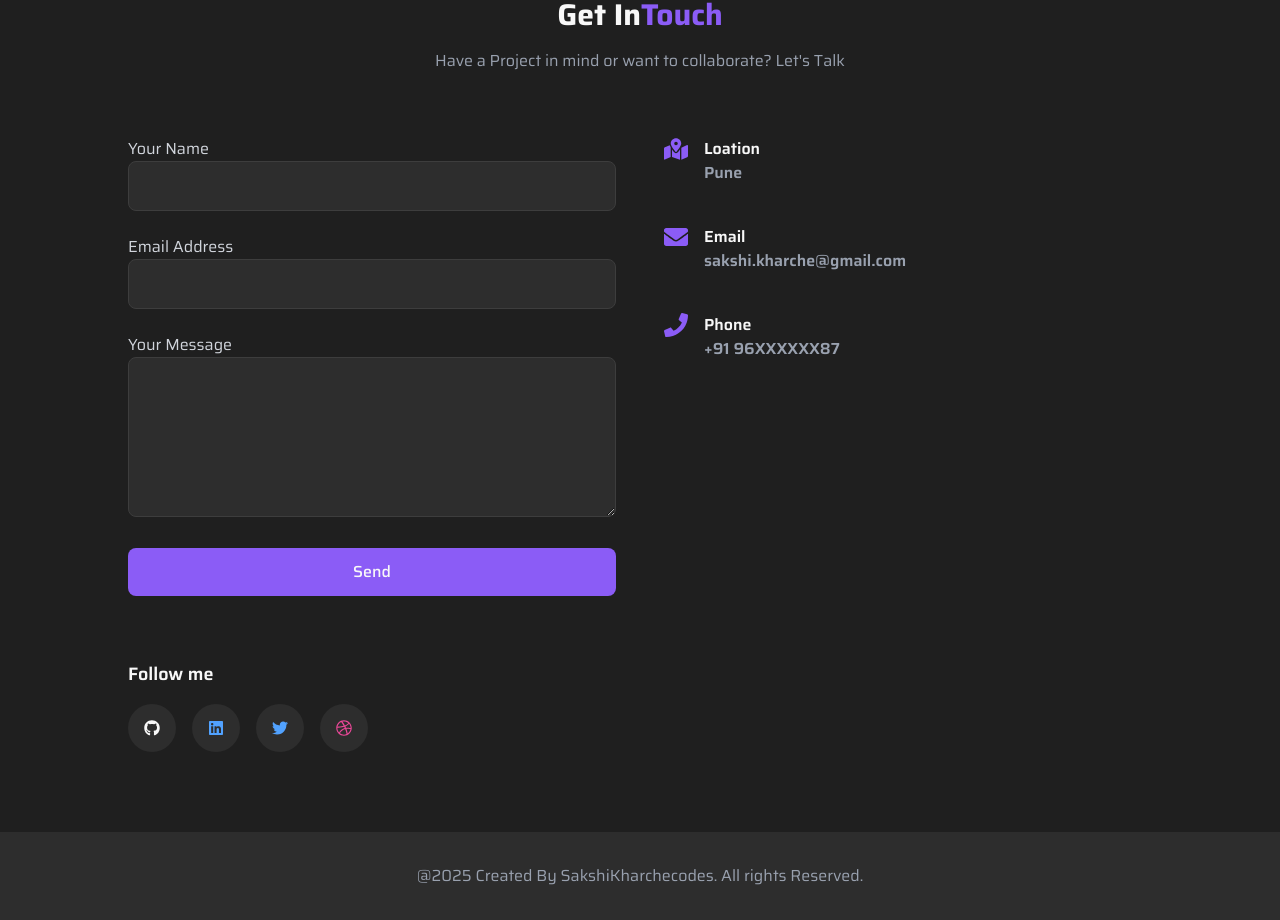
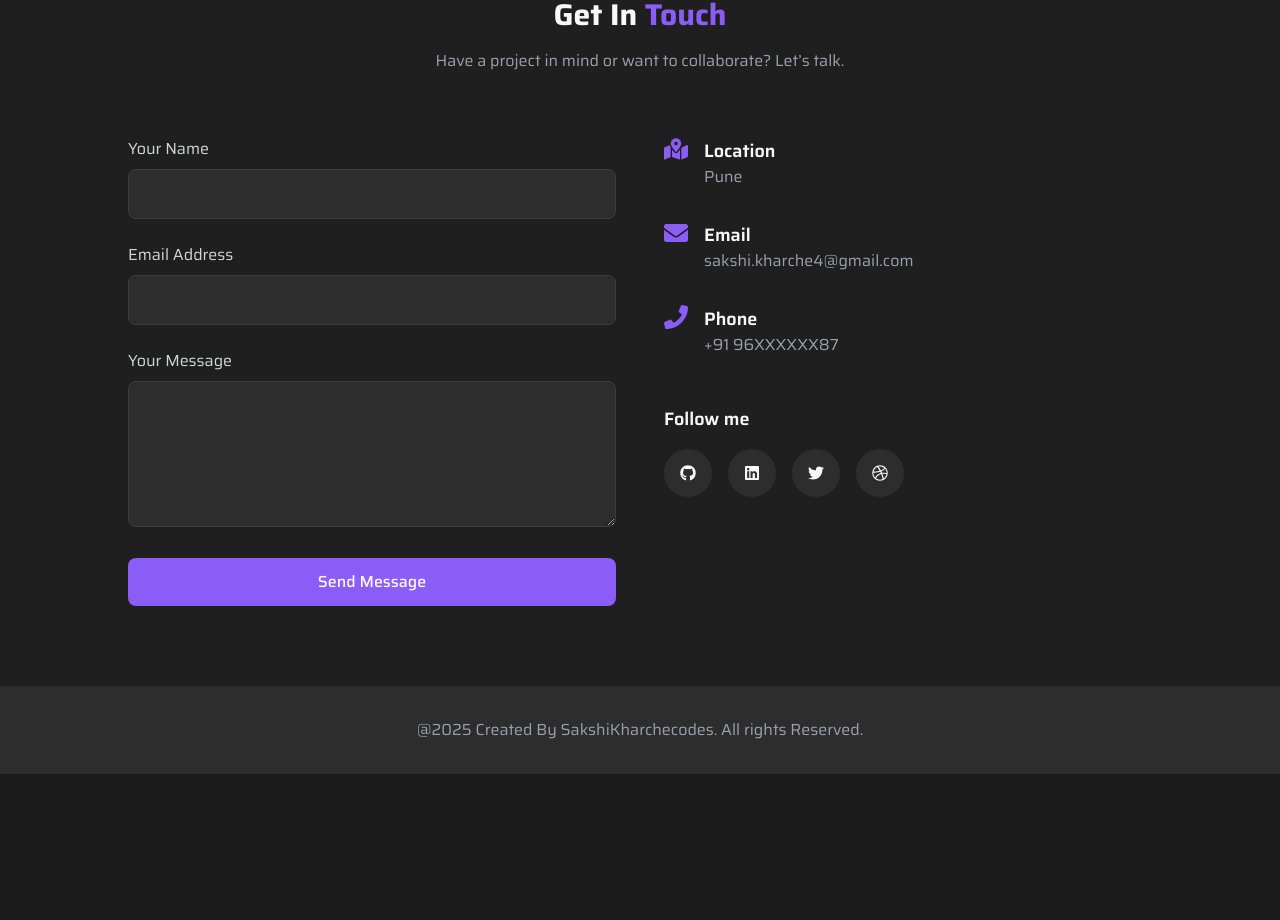
Before and after one commit to sakshikharche4/Portfolio_New, a React (Vite) app: page / in a window 1280 px wide. Shown: the part 5519-6439 px from the top of the page. After the commit the page ends 6293 px from the top, so only its background shows below. Built offline with nearby package versions, Linux system fonts and the light colour scheme.

Commit message:
Add form

```diff
--- a/src/Components/Contact.jsx
+++ b/src/Components/Contact.jsx
@@ -1,4 +1,4 @@
-import React from "react";
+import React, { useState } from "react";
 import { motion } from "framer-motion";
 import {
   FaDribbble,
@@ -11,140 +11,115 @@ import {
 } from "react-icons/fa";
 
 const Contact = () => {
+  const [result, setResult] = useState("");
+
+  const onSubmit = async (event) => {
+    event.preventDefault();
+
+    const formData = new FormData(event.target);
+    formData.append("access_key", "f32e8acf-76b4-496c-b158-59e16b773375");
+
+    try {
+      const response = await fetch("https://api.web3forms.com/submit", {
+        method: "POST",
+        body: formData,
+      });
+
+      const data = await response.json();
+      setResult(data.success ? "Thanks for reaching out! I’ll get back to you shortly." : "Something went wrong.");
+      event.target.reset();
+    } catch (error) {
+      setResult("Submission failed. Please try again.");
+    }
+  };
+
   return (
     <motion.div
+      id="contact"
       initial={{ opacity: 0, y: 50 }}
       whileInView={{ opacity: 1, y: 0 }}
       transition={{ duration: 1, ease: "easeOut" }}
       viewport={{ once: false, amount: 0.2 }}
-      id="contact"
       className="py-20 bg-dark-200"
     >
-      <div className="container mx-auo px-6">
+      <div className="container mx-auto px-6">
         <h2 className="text-3xl font-bold text-center mb-4">
-          Get In
-          <span className="text-purple">Touch</span>
+          Get In <span className="text-purple">Touch</span>
         </h2>
-        <p
-          className="text-gray-400 text-center max-w-2xl mx-auto mb-16
-"
-        >
-          Have a Project in mind or want to collaborate? Let's Talk
+
+        <p className="text-gray-400 text-center max-w-2xl mx-auto mb-16">
+          Have a project in mind or want to collaborate? Let’s talk.
         </p>
-        <div
-          className="grid grid-cols-1 lg:grid-cols-2
-gap-12 max-w-5xl mx-auto"
-        >
-          {/* contact form */}
+
+        <div className="grid grid-cols-1 lg:grid-cols-2 gap-12 max-w-5xl mx-auto">
+          {/* Contact Form */}
+          <form className="space-y-6" onSubmit={onSubmit}>
             <div>
-            <form className="space-y-6" action="">
-              <div>
-                <label htmlFor="name" className="block text-gray-300 b-2">
+              <label htmlFor="name" className="block text-gray-300 mb-2">
                 Your Name
               </label>
               <input
+                id="name"
+                name="name"
                 type="text"
+                required
                 className="w-full bg-dark-300 border border-dark-400 rounded-lg px-4 py-3 outline-none"
               />
             </div>
+
             <div>
-                <label htmlFor="email" className="block text-gray-300 b-2">
+              <label htmlFor="email" className="block text-gray-300 mb-2">
                 Email Address
               </label>
               <input
+                id="email"
+                name="email"
                 type="email"
+                required
                 className="w-full bg-dark-300 border border-dark-400 rounded-lg px-4 py-3 outline-none"
               />
             </div>
+
             <div>
-                <label htmlFor="Message" className="block text-gray-300 b-2">
+              <label htmlFor="message" className="block text-gray-300 mb-2">
                 Your Message
               </label>
               <textarea
-                  type="text"
-                  className="w-full h-40 bg-dark-300 border border-dark-400 rounded-lg px-4 py-3 outline-none"
+                id="message"
+                name="message"
+                rows="5"
+                required
+                className="w-full bg-dark-300 border border-dark-400 rounded-lg px-4 py-3 outline-none"
               />
             </div>
+
             <button
               type="submit"
-                className="w-full px-6 py-3 bg-purple rounded-lg
-font-medium hover:bg-purple-700 transition
-duration-300 cursor-pointer"
+              className="w-full px-6 py-3 bg-purple rounded-lg font-medium hover:bg-purple-700 transition duration-300"
             >
-                Send
+              Send Message
             </button>
+
+            {result && <p className="text-center text-sm mt-2">{result}</p>}
           </form>
-          </div>
-          {/* contact information */}
 
+          {/* Contact Info */}
           <div className="space-y-8">
-            <div className="flex items-start">
-              <div className=" text-purple text-2xl mr-4">
-                <FaMapMarkedAlt />
-              </div>
-              <div>
-                <h3 className="TEXT-LG font-semibold mb-2">
-                  Loation <p className="text-gray-400">Pune</p>
-                </h3>
-              </div>
-            </div>
-            <div className="flex items-start">
-              <div className=" text-purple text-2xl mr-4">
-                <FaEnvelope />
-              </div>
-              <div>
-                <h3 className="TEXT-LG font-semibold mb-2">
-                  Email{" "}
-                  <p className="text-gray-400">sakshi.kharche@gmail.com</p>
-                </h3>
-              </div>
-            </div>
-            <div className="flex items-start">
-              <div className=" text-purple text-2xl mr-4">
-                <FaPhone />
-              </div>
-              <div>
-                <h3 className="TEXT-LG font-semibold mb-2">
-                  Phone <p className="text-gray-400">+91 96XXXXXX87</p>
-                </h3>
-              </div>
-            </div>
-          </div>
+            <InfoItem icon={<FaMapMarkedAlt />} title="Location" value="Pune" />
+            <InfoItem icon={<FaEnvelope />} title="Email" value="sakshi.kharche4@gmail.com" />
+            <InfoItem icon={<FaPhone />} title="Phone" value="+91 96XXXXXX87" />
+
             <div className="pt-4">
               <h3 className="text-lg font-semibold mb-4">Follow me</h3>
               <div className="flex space-x-4">
-              <a
-                href="https://github.com/sakshikharche4"
-                className="w-12 h-12 justify-center text-shadow-dark-20000
-    rounded-full bg-dark-300 flex items-center hover:bg-dark-200 hover:text-white
-     transition duration-300"
-              >
-                <FaGithub />
-              </a>
-              <a
-                href="https://www.linkedin.com/in/sakshik2711"
-                className="w-12 h-12 justify-center text-blue-400
-    rounded-full bg-dark-300 flex items-center hover:bg-blue hover:text-white
-     transition duration-300"
-              >
-                <FaLinkedin />
-              </a>
-              <a
-                href="https://x.com/SakshiKhar6639"
-                className="w-12 h-12 justify-center text-blue-400
-    rounded-full bg-dark-300 flex items-center hover:bg-blue hover:text-white
-     transition duration-300"
-              >
-                <FaTwitter />
-              </a>
-              <a
-                href="sakshi-kharche-portfolio.netlify.app/ "
-                className="w-12 h-12 justify-center text-pink
-    rounded-full bg-dark-300 flex items-center hover:bg-pink hover:text-white
-     transition duration-300"
-              >
-                <FaDribbble />
-              </a>
+                <SocialLink href="https://github.com/sakshikharche4" icon={<FaGithub />} />
+                <SocialLink href="https://www.linkedin.com/in/sakshik2711" icon={<FaLinkedin />} />
+                <SocialLink href="https://x.com/SakshiKhar6639" icon={<FaTwitter />} />
+                <SocialLink
+                  href="https://sakshi-kharche-portfolio.netlify.app/"
+                  icon={<FaDribbble />}
+                />
+              </div>
             </div>
           </div>
         </div>
@@ -153,4 +128,25 @@ duration-300 cursor-pointer"
   );
 };
 
+const InfoItem = ({ icon, title, value }) => (
+  <div className="flex items-start">
+    <div className="text-purple text-2xl mr-4">{icon}</div>
+    <div>
+      <h3 className="text-lg font-semibold">{title}</h3>
+      <p className="text-gray-400">{value}</p>
+    </div>
+  </div>
+);
+
+const SocialLink = ({ href, icon }) => (
+  <a
+    href={href}
+    target="_blank"
+    rel="noopener noreferrer"
+    className="w-12 h-12 rounded-full bg-dark-300 flex items-center justify-center hover:bg-dark-200 hover:text-white transition duration-300"
+  >
+    {icon}
+  </a>
+);
+
 export default Contact;
```
Lines whose indentation alone changed are shown as unchanged.
